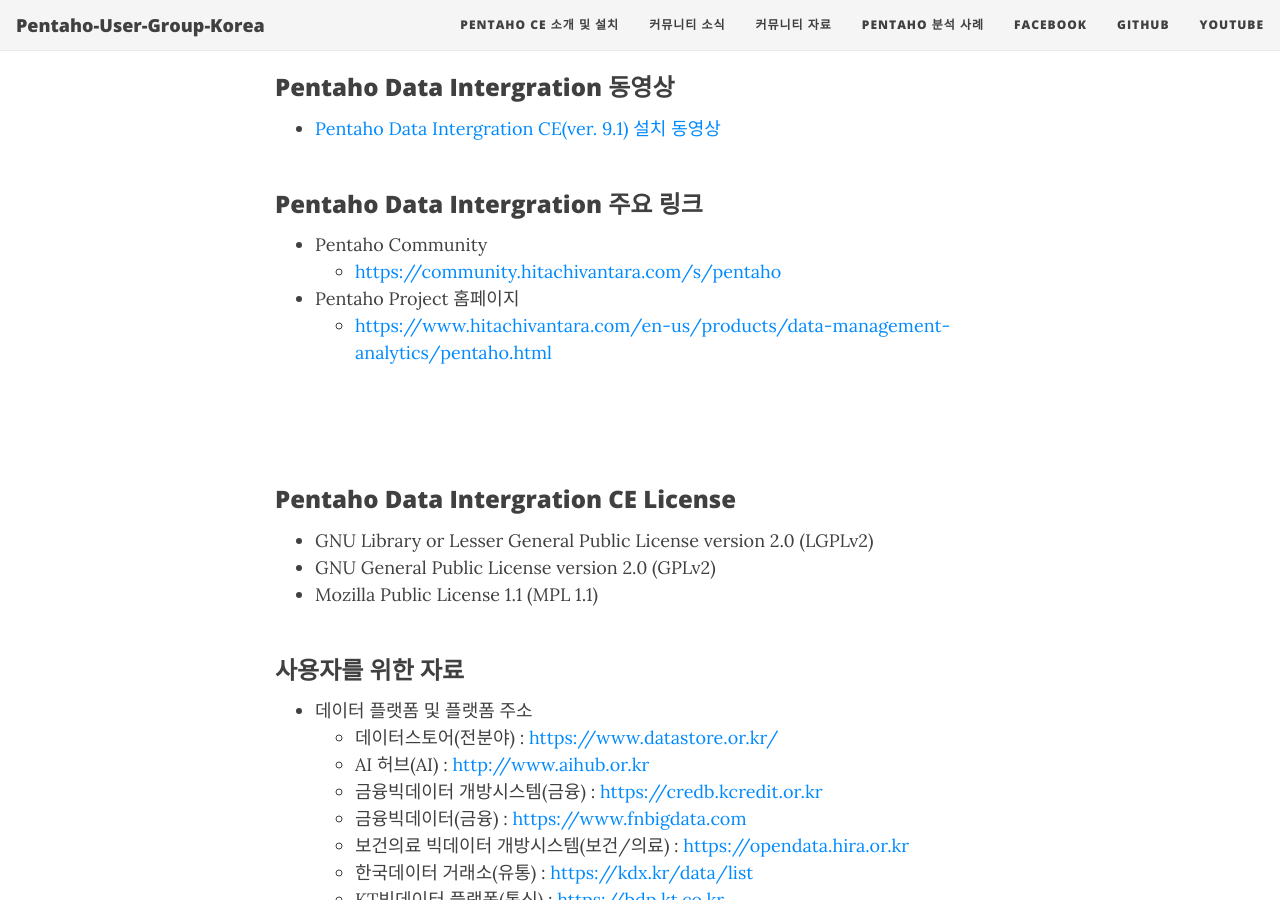
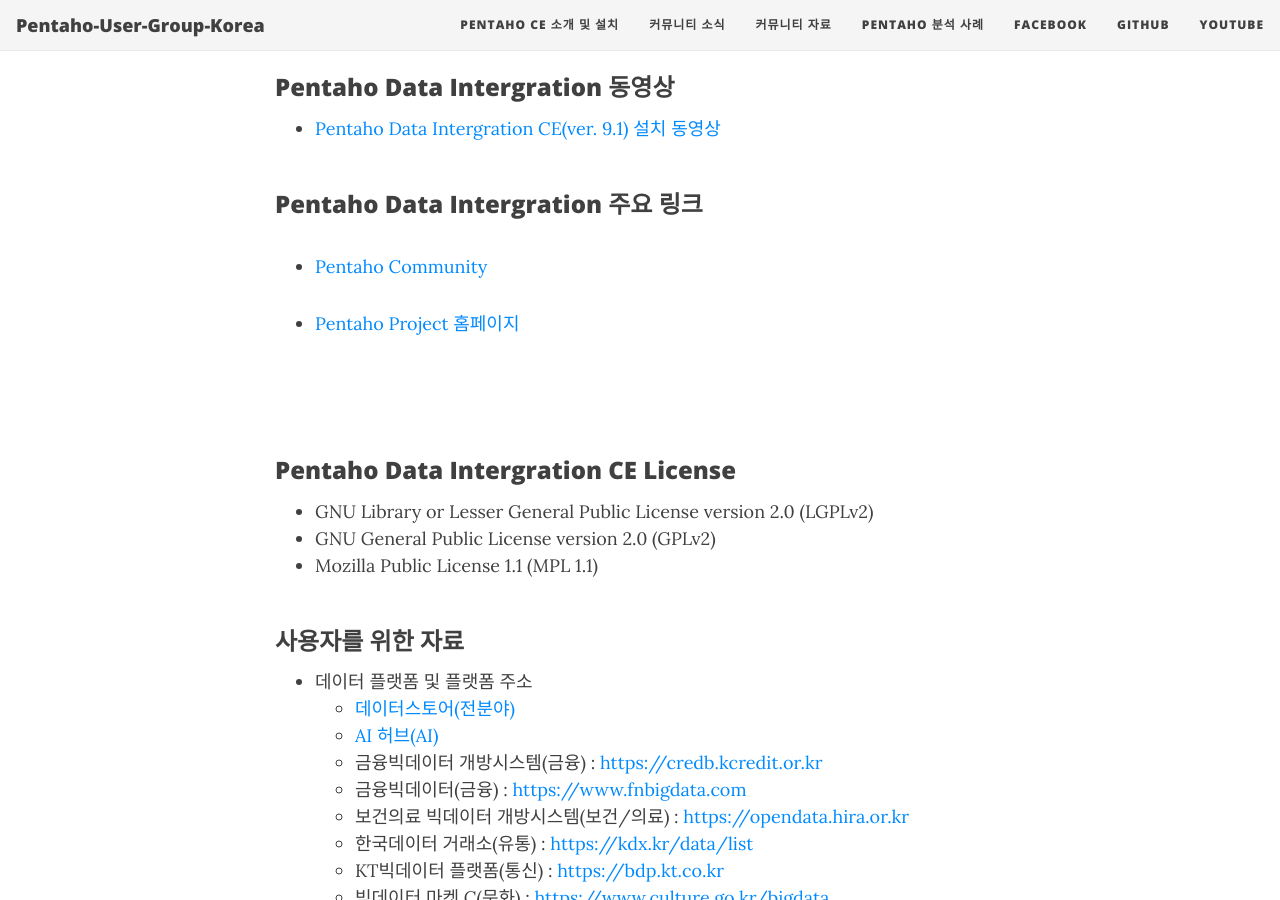
Before and after one commit to Pentaho-User-Group-Korea/Pentaho-User-Group-Korea.github.io, a Jekyll site: the page built from reference.md, in a window 1280 px wide and 900 px high, scrolled down 489 px. Built offline with Jekyll 4.4.1, drawn with Linux system fonts in a browser that asks for light colours; nearby versions of some CDN libraries.

Commit message:
Update reference.md

```diff
--- a/reference.md
+++ b/reference.md
@@ -21,10 +21,9 @@ title: 커뮤니티 자료
 
 ### Pentaho Data Intergration 주요 링크
 
-* Pentaho Community
-  * <https://community.hitachivantara.com/s/pentaho>
-* Pentaho Project 홈페이지
-  * <https://www.hitachivantara.com/en-us/products/data-management-analytics/pentaho.html>
+* [Pentaho Community](https://community.hitachivantara.com/s/pentaho)
+
+* [Pentaho Project 홈페이지](https://www.hitachivantara.com/en-us/products/data-management-analytics/pentaho.html)
 
 <br/>
 <br/>
@@ -40,8 +39,8 @@ title: 커뮤니티 자료
 ### 사용자를 위한 자료
 
 * 데이터 플랫폼 및 플랫폼 주소
-  * 데이터스토어(전분야) : <https://www.datastore.or.kr/>
-  * AI 허브(AI) : <http://www.aihub.or.kr>
+  * [데이터스토어(전분야)](https://www.datastore.or.kr/)
+  * [AI 허브(AI)](http://www.aihub.or.kr)
   * 금융빅데이터 개방시스템(금융) : <https://credb.kcredit.or.kr>
   * 금융빅데이터(금융) : <https://www.fnbigdata.com>
   * 보건의료 빅데이터 개방시스템(보건/의료) : <https://opendata.hira.or.kr>
```
